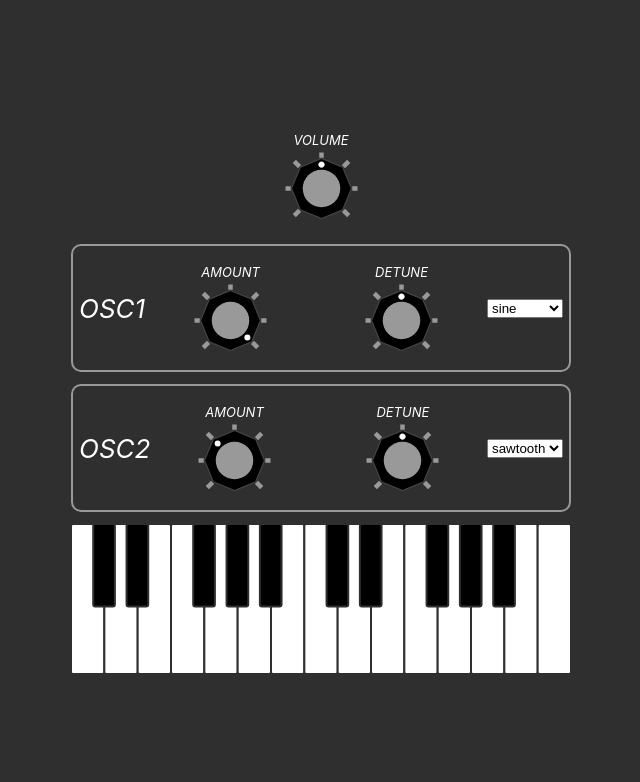
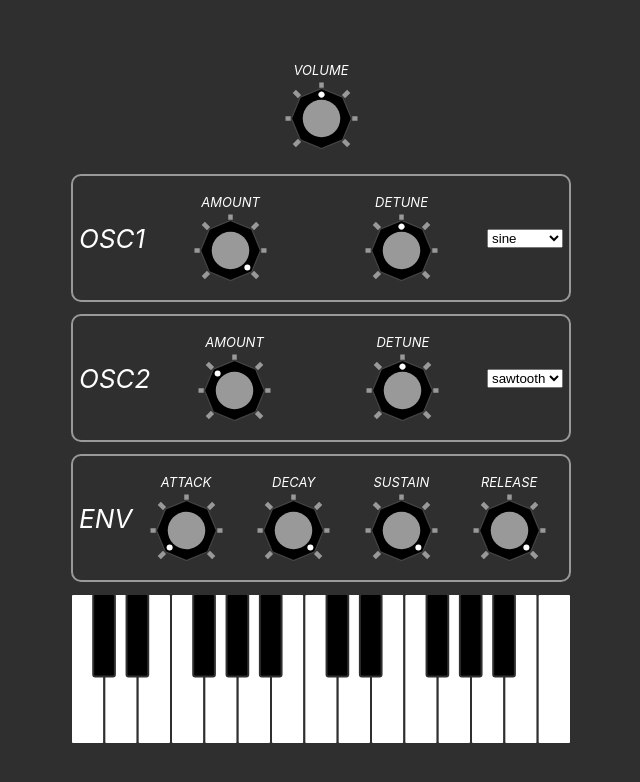
Before and after one commit to rhroberts/browsyn, a React (Create React App) app: page / in a window 1280 px wide. Shown: the top 782 px of the page, without its empty margins (319-959 px from the left). Built offline with nearby package versions, Linux system fonts and the light colour scheme.

Commit message:
WIP: add amplitude envelope component

```diff
--- /dev/null
+++ b/src/components/envelope/Envelope.module.css
@@ -0,0 +1,11 @@
+/* FIXME: This isn't DRY -- see Oscillator.module.css */
+.envelope {
+  display: flex;
+  align-items: center;
+  justify-content: center;
+  padding: 6px;
+  margin-bottom: 12px;
+  margin-top: 12px;
+  border: 2px solid #999;
+  border-radius: 10px;
+}
--- /dev/null
+++ b/src/components/envelope/Envelope.tsx
@@ -0,0 +1,41 @@
+// Amplitude Envelope
+import Knob from "../knob/Knob";
+import styles from "./Envelope.module.css";
+
+function Envelope({ name }: { name: string }) {
+  return (
+    <div className={styles.envelope}>
+      <label>{name.toUpperCase()}</label>
+      <Knob
+        name="attack"
+        value={0}
+        minValue={0}
+        maxValue={1}
+        onMouseDown={() => {}}
+      />
+      <Knob
+        name="decay"
+        value={1}
+        minValue={0}
+        maxValue={1}
+        onMouseDown={() => {}}
+      />
+      <Knob
+        name="sustain"
+        value={1}
+        minValue={0}
+        maxValue={1}
+        onMouseDown={() => {}}
+      />
+      <Knob
+        name="release"
+        value={1}
+        minValue={0}
+        maxValue={1}
+        onMouseDown={() => {}}
+      />
+    </div>
+  );
+}
+
+export default Envelope;
--- a/src/components/synth/Synth.tsx
+++ b/src/components/synth/Synth.tsx
@@ -1,4 +1,5 @@
 import { useRef } from "react";
+import Envelope from "../envelope/Envelope";
 import Keyboard from "../keyboard/Keyboard";
 import Knob from "../knob/Knob";
 import useKnobValue from "../knob/useKnobValue";
@@ -14,6 +15,8 @@ function Synth() {
       gain: params.globalVolume.init,
     })
   );
+  // TODO: Refactor to pass these down to Oscillator component as props perhaps?
+  // then move relevant useKnobValue calls into Oscillator component?
   const osc1Ref = useRef(
     new OscillatorNode(audioCtxRef.current, {
       type: params.osc1.type as OscillatorType,
@@ -170,6 +173,7 @@ function Synth() {
           osc2Ref.current.type = type;
         }}
       />
+      <Envelope name="env" />
       <Keyboard
         height={150}
         width={500}
```
